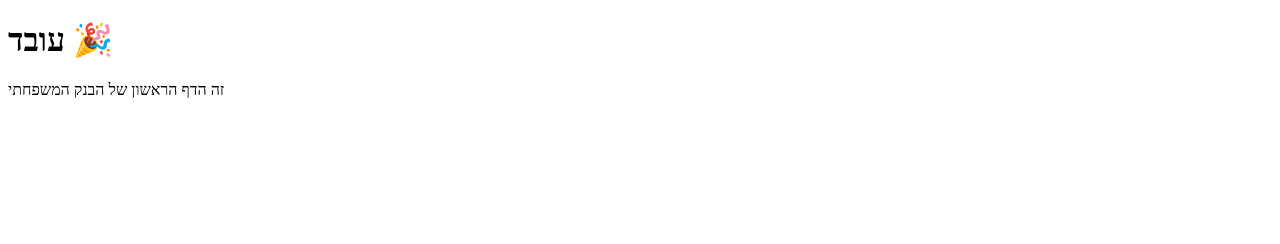
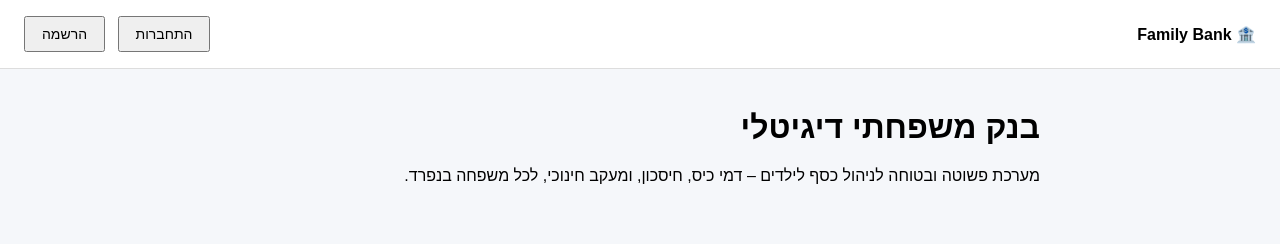
Before and after one commit to shiknazi-design/family-bank, a plain HTML site: page index.html in a window 1280 px wide. Drawn offline with Linux system fonts and the light colour scheme.

Commit message:
Update index.html

```diff
--- a/index.html
+++ b/index.html
@@ -3,9 +3,53 @@
   <head>
     <meta charset="UTF-8" />
     <title>Family Bank</title>
+    <style>
+      body {
+        font-family: Arial, sans-serif;
+        direction: rtl;
+        background: #f5f7fa;
+        margin: 0;
+        padding: 0;
+      }
+      header {
+        background: #ffffff;
+        padding: 16px 24px;
+        border-bottom: 1px solid #ddd;
+        display: flex;
+        justify-content: space-between;
+        align-items: center;
+      }
+      main {
+        padding: 40px 24px;
+        max-width: 800px;
+        margin: auto;
+      }
+      h1 {
+        margin-top: 0;
+      }
+      .actions button {
+        margin-right: 8px;
+        padding: 8px 16px;
+        font-size: 14px;
+        cursor: pointer;
+      }
+    </style>
   </head>
   <body>
-    <h1>עובד 🎉</h1>
-    <p>זה הדף הראשון של הבנק המשפחתי</p>
+    <header>
+      <strong>🏦 Family Bank</strong>
+      <div class="actions">
+        <button>התחברות</button>
+        <button>הרשמה</button>
+      </div>
+    </header>
+
+    <main>
+      <h1>בנק משפחתי דיגיטלי</h1>
+      <p>
+        מערכת פשוטה ובטוחה לניהול כסף לילדים –
+        דמי כיס, חיסכון, ומעקב חינוכי, לכל משפחה בנפרד.
+      </p>
+    </main>
   </body>
 </html>
```
